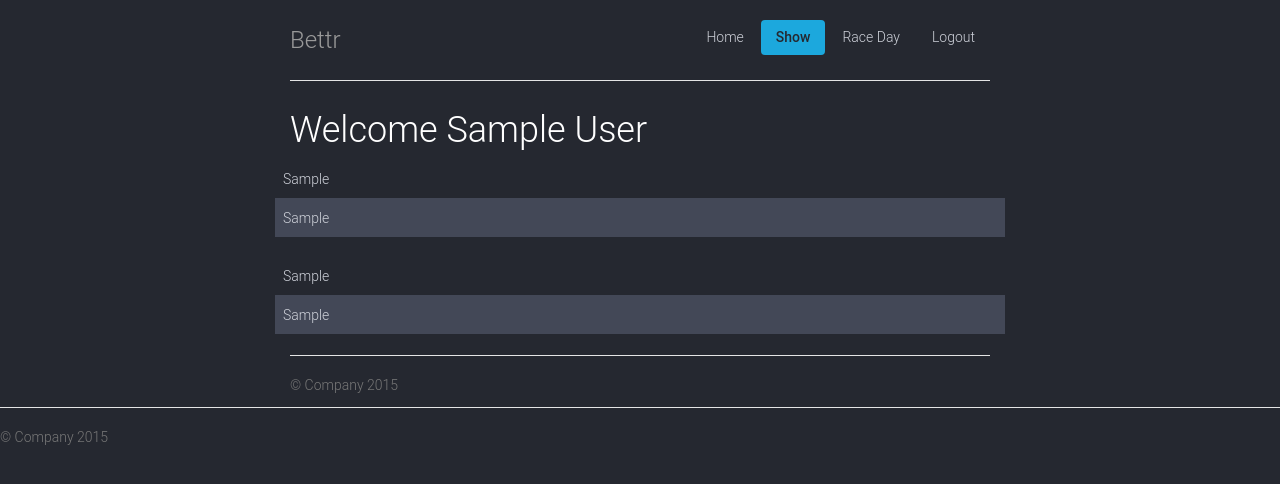
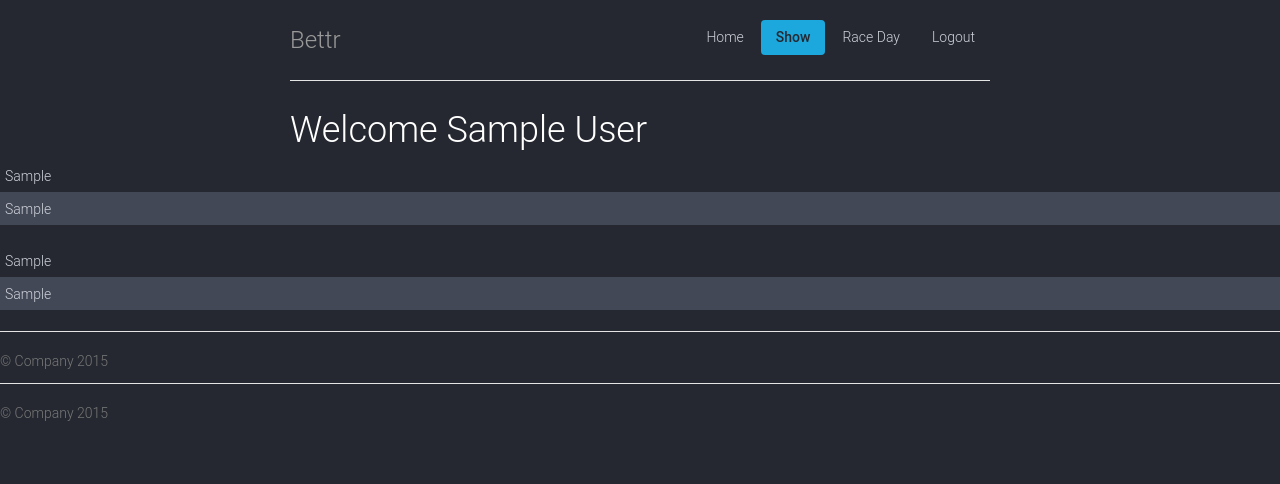
Before and after one commit to brunowenzel07/bet_bettr, a Flask app: template templates/show.html in a window 1280 px wide. Shown: the top 484 px of the page. Run offline with Flask 2, Linux system fonts and the light colour scheme; tables that the repository leaves empty hold one stand-in row (values such as "Sample post"); the template is opened without the code that fills it: values that come from a table or form of the project are taken from there, most other values are stand-ins (such as "Sample title", 1, 10 or a date in 2020); some libraries are stand-ins or nearby versions.

Commit message:
Work on tables styles and columns

```diff
--- a/app.py
+++ b/app.py
@@ -75,12 +75,12 @@ def show():
             user = User.query.filter_by(Email=session['username']).first()
             mapper = inspect(t_SystemPerformance)
 
-            tsp_exclude = ['updated_date', 'perf_seq']
+            tsp_exclude = ['id', 'updated_date', 'perf_seq']
             tsp_attrs = map(lambda x: x.class_attribute, filter(lambda x: x.key not in tsp_exclude, list(mapper.attrs)))
 
             ts_attrs = [t_System.animal]
 
-            attrs = tsp_attrs + ts_attrs
+            attrs = ts_attrs + tsp_attrs
             attrs_names = map(lambda x: x.key, attrs)
 
             table1 = db.session.query(t_System, *attrs).join(t_System.performances).order_by(
--- a/templates/show.html
+++ b/templates/show.html
@@ -14,10 +14,10 @@
         </div>
 
         <h1>Welcome {{ user.Name }}</h1>
+    </div>
 
-        <div class="row">
-            <div class="table-responsive">
-                <table class="table table-striped" data-sort="table">
+    <div class="wrapper" style="overflow: auto">
+        <table class="table table-striped table-condensed" data-sort="table">
             <thead>
             {% for field_name in table1[0] %}
                 <th>{{ field_name }}</th>
@@ -35,11 +35,9 @@
             </tbody>
         </table>
     </div>
-        </div>
 
-        <div class="row">
-            <div class="table-responsive">
-                <table class="table table-striped" data-sort="table">
+    <div class="wrapper" style="overflow: auto">
+        <table class="table table-striped table-condensed" data-sort="table">
             <thead>
             {% for field_name in table2[0] %}
                 <th>{{ field_name }}</th>
@@ -57,7 +55,6 @@
             </tbody>
         </table>
     </div>
-        </div>
 
     <footer class="footer">
         <p>&copy; Company 2015</p>
```
Lines whose indentation alone changed are shown as unchanged.
